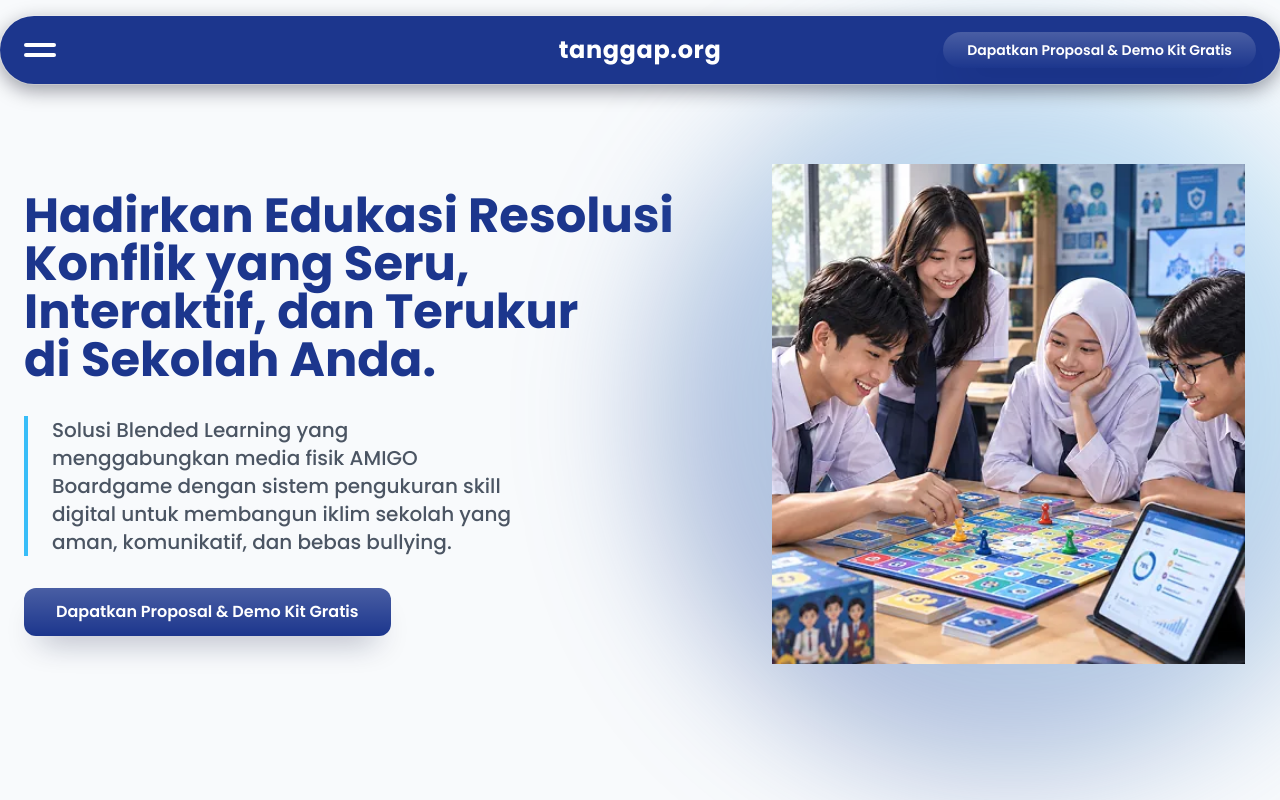
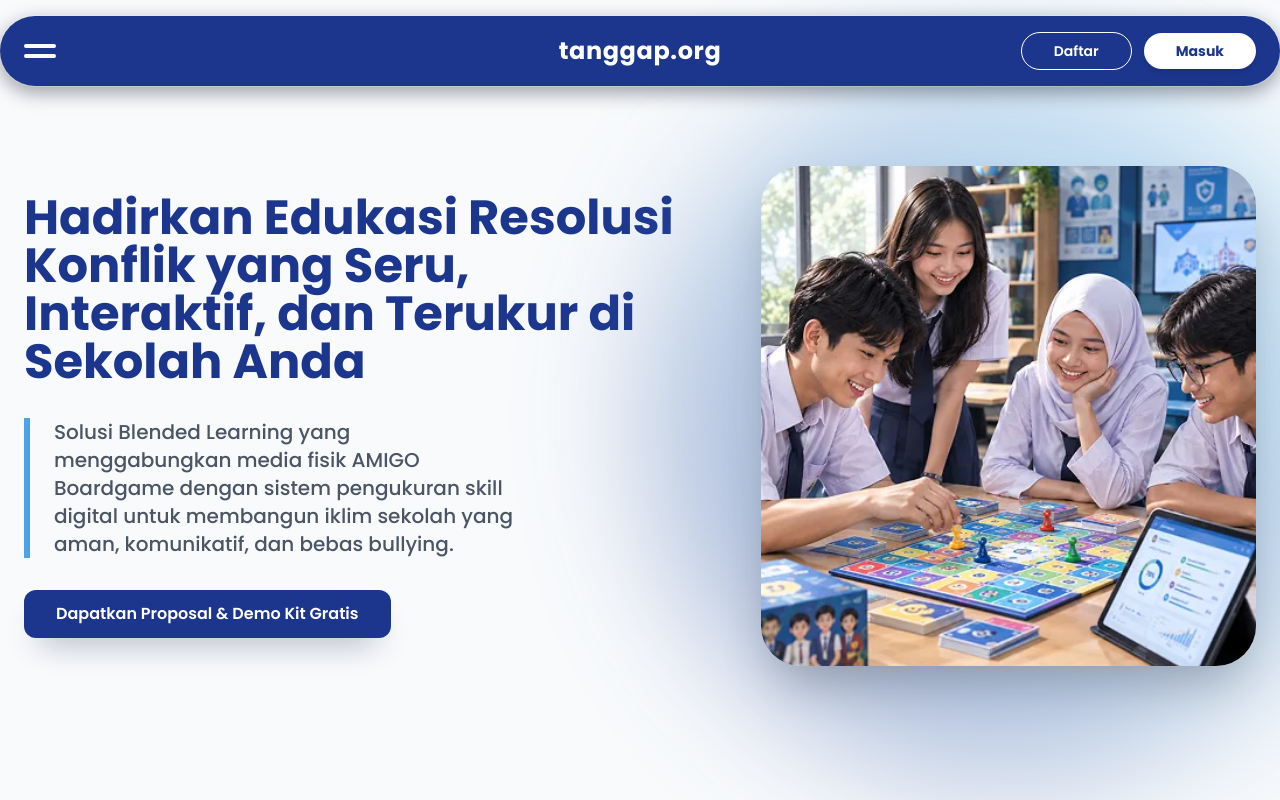
Before and after one commit to RIQORAHMAHIDAYAT/frontend-tanggap.org-, a Vue app: page / in a window 1280 px wide. Shown: the top 800 px of the page. Built offline with nearby package versions, Linux system fonts and the light colour scheme.

Commit message:
style: implement design fixes for navbar buttons and hero section

```diff
--- a/src/components/HeroSection.vue
+++ b/src/components/HeroSection.vue
@@ -6,11 +6,11 @@
         <h1 class="text-3xl md:text-4xl lg:text-5xl font-bold text-[#1C368D] leading-tight">
           Hadirkan Edukasi Resolusi<br class="hidden lg:block" />
           Konflik yang Seru,<br class="hidden lg:block" />
-          Interaktif, dan Terukur<br class="hidden lg:block" />
-          di Sekolah Anda.
+          Interaktif, dan Terukur di<br class="hidden lg:block" />
+          Sekolah Anda
         </h1>
 
-        <div class="border-l-4 border-sky-400 pl-6">
+        <div class="border-l-[6px] border-[#4CA3E8] pl-6">
           <p class="text-gray-600 text-lg md:text-xl font-medium leading-relaxed">
             Solusi Blended Learning yang<br class="hidden lg:block" />
             menggabungkan media fisik AMIGO<br class="hidden lg:block" />
@@ -20,7 +20,7 @@
           </p>
         </div>
 
-        <button class="bg-[#1C368D] bg-gradient-to-b from-white/20 to-transparent text-white font-semibold py-3 px-8 rounded-xl text-sm md:text-base whitespace-nowrap shadow-[0_18px_32px_-16px_rgba(11,21,60,0.45)] hover:scale-[1.03] transition-all duration-300 active:scale-95 active:shadow-none">
+        <button class="bg-[#1C368D] text-white font-semibold py-3 px-8 rounded-xl text-sm md:text-base whitespace-nowrap shadow-[0_18px_32px_-16px_rgba(11,21,60,0.45)] hover:bg-[#15296b] hover:scale-[1.03] transition-all duration-300 active:scale-95 active:shadow-none">
           Dapatkan Proposal & Demo Kit Gratis
         </button>
       </div>
@@ -31,7 +31,7 @@
         <div class="absolute top-1/2 left-1/2 -translate-x-1/2 -translate-y-1/2 w-[145%] h-[145%] bg-gradient-to-tr from-[#1C368D]/[37%] to-sky-300/[37%] rounded-full blur-3xl -z-10"></div>
 
         <!-- Hero Image -->
-        <img src="../assets/placeholder_1.webp" alt="Hero Image" width="424" height="448" fetchpriority="high" class="w-full h-auto max-h-[500px] object-contain cursor-pointer transition-transform duration-200 ease-out hover:scale-[1.03] relative z-10" />
+        <img src="../assets/placeholder_1.webp" alt="Hero Image" width="424" height="448" fetchpriority="high" class="w-full h-auto max-h-[500px] object-cover rounded-[40px] shadow-2xl cursor-pointer transition-transform duration-200 ease-out hover:scale-[1.03] relative z-10" />
       </div>
     </div>
 
--- a/src/components/Navbar.vue
+++ b/src/components/Navbar.vue
@@ -43,10 +43,13 @@
           tanggap.org
         </div>
 
-        <!-- CTA Button -->
-        <div class="flex-1 justify-end hidden md:flex">
-          <button class="bg-[#1C368D] bg-gradient-to-b from-white/20 to-transparent text-white font-semibold py-2 px-6 rounded-full text-sm shadow-[0_18px_32px_-16px_rgba(11,21,60,0.45)] hover:scale-[1.03] transition-all duration-300 active:scale-95 active:shadow-none whitespace-nowrap">
-            Dapatkan Proposal & Demo Kit Gratis
+        <!-- CTA Buttons -->
+        <div class="flex-1 justify-end hidden md:flex items-center space-x-3">
+          <button class="border border-white text-white font-semibold py-2 px-8 rounded-full text-sm hover:bg-white/10 transition-colors duration-300 whitespace-nowrap">
+            Daftar
+          </button>
+          <button class="bg-white text-[#1C368D] font-bold py-2 px-8 rounded-full text-sm hover:bg-gray-100 transition-colors duration-300 shadow-md whitespace-nowrap">
+            Masuk
           </button>
         </div>
       </nav>
@@ -84,9 +87,12 @@
           </div>
 
           <!-- Tombol Bawah -->
-          <div class="mt-8 flex justify-center">
-            <button class="bg-[#1C368D] bg-gradient-to-b from-white/20 to-transparent text-white font-bold py-2.5 px-8 rounded-full text-sm shadow-[0_18px_32px_-16px_rgba(11,21,60,0.45)] hover:scale-105 transition-all duration-300 active:scale-95 active:shadow-none whitespace-nowrap">
-              Dapatkan Proposal & Demo Kit Gratis
+          <div class="mt-8 flex flex-col items-center space-y-4 px-8">
+            <button class="w-full max-w-sm border border-white text-white font-semibold py-3 rounded-full text-sm hover:bg-white/10 transition-colors duration-300">
+              Daftar
+            </button>
+            <button class="w-full max-w-sm bg-white text-[#1C368D] font-bold py-3 rounded-full text-sm hover:bg-gray-100 transition-colors duration-300 shadow-md">
+              Masuk
             </button>
           </div>
 
```
